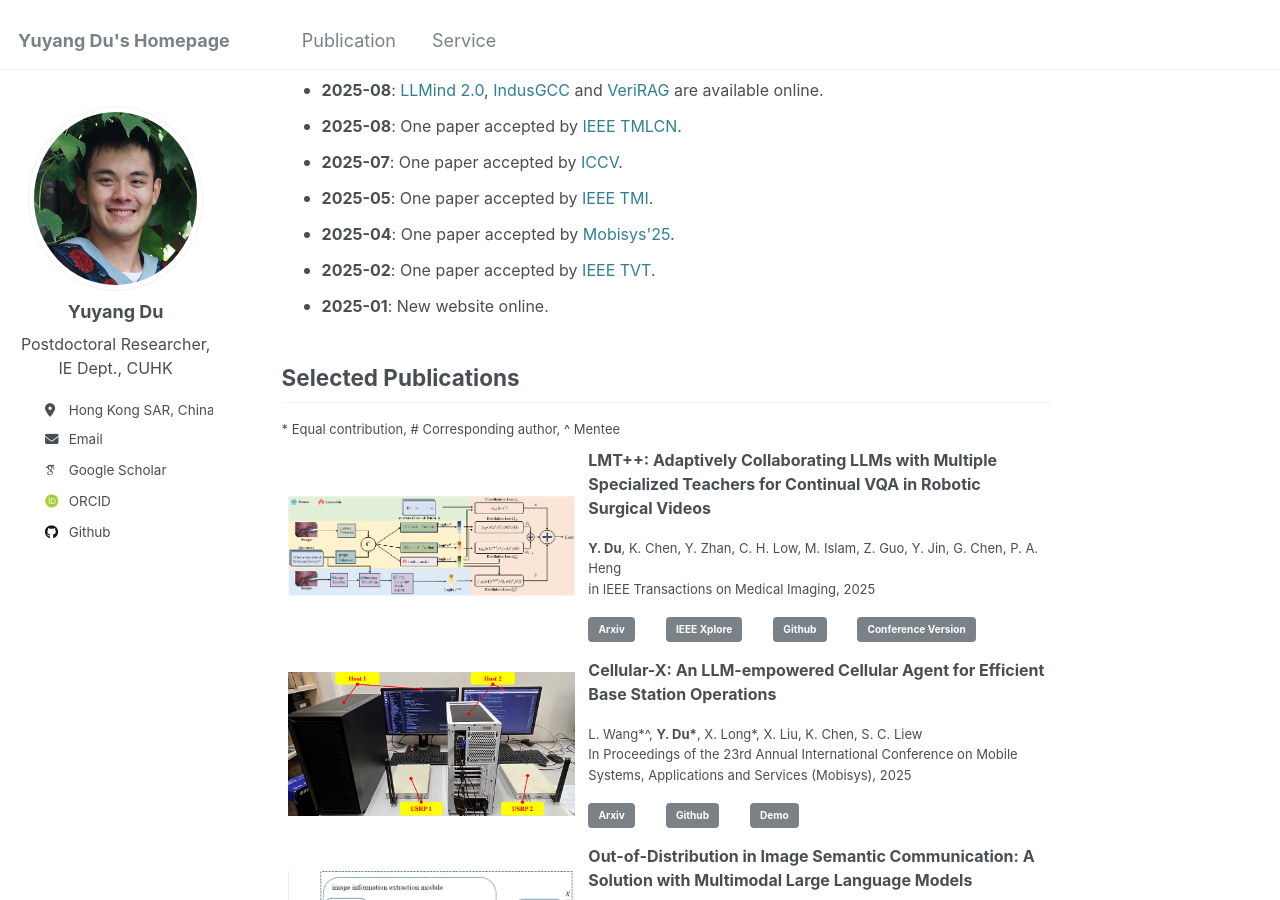
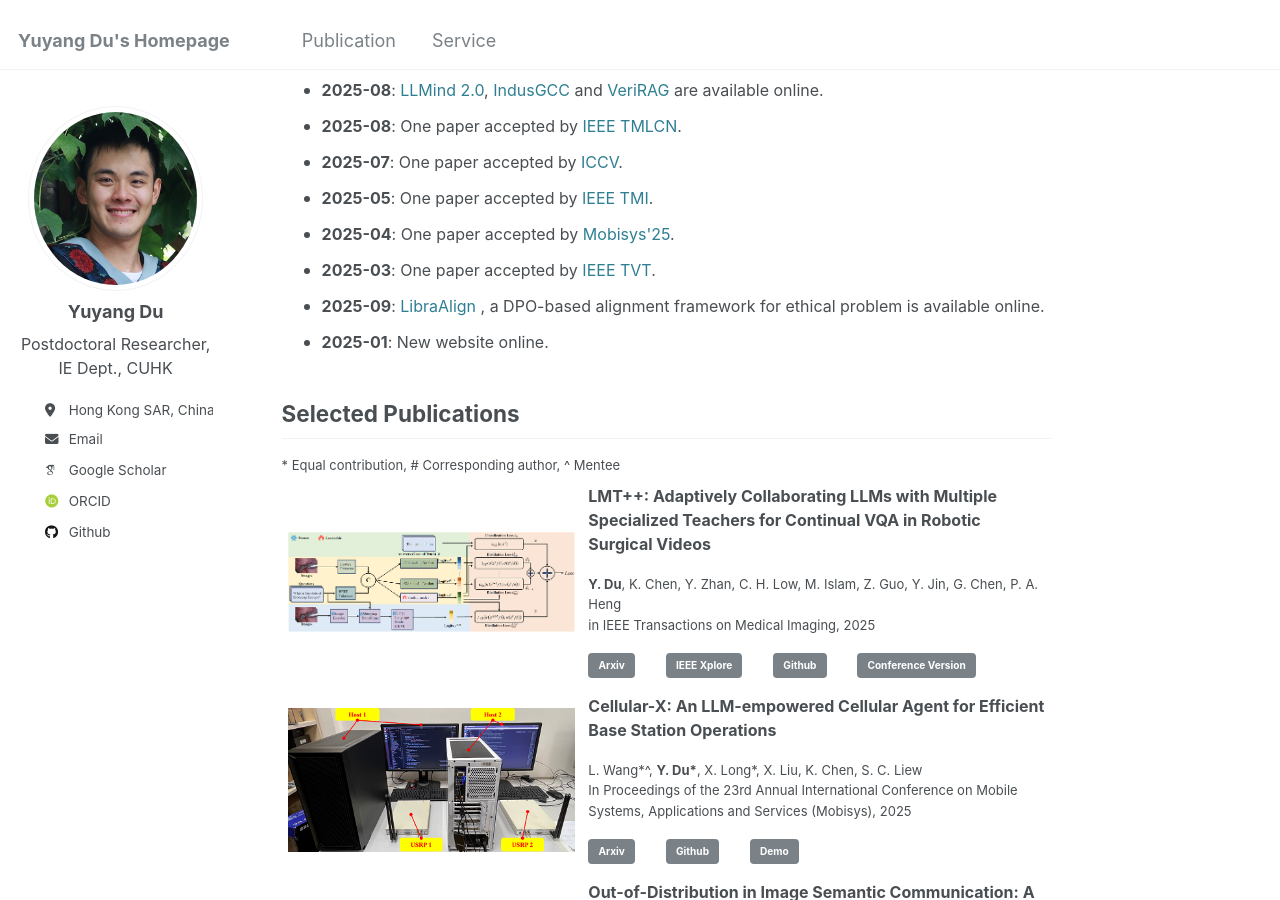
Before and after one commit to yuyangdu01/yuyangdu01.github.io, a Jekyll site: the page built from _pages/about.md, in a window 1280 px wide and 900 px high, scrolled down 450 px. Built offline with Jekyll 4.4.1, drawn with Linux system fonts in a browser that asks for light colours; some web fonts are replaced.

Commit message:
Update about.md

```diff
--- a/_pages/about.md
+++ b/_pages/about.md
@@ -25,7 +25,8 @@ News <font size=3></font>
 * <font size=3><b>2025-07</b>: One paper accepted by <a href="https://openreview.net/forum?id=H57HtksYpC">ICCV</a>.</font>
 * <font size=3><b>2025-05</b>: One paper accepted by <a href="https://ieeexplore.ieee.org/document/11045720">IEEE TMI</a>.</font>
 * <font size=3><b>2025-04</b>: One paper accepted by <a href="https://arxiv.org/abs/2504.13190">Mobisys'25</a>.</font>
-* <font size=3><b>2025-02</b>: One paper accepted by <a href="https://ieeexplore.ieee.org/document/10902223">IEEE TVT</a>.</font>
+* <font size=3><b>2025-03</b>: One paper accepted by <a href="https://ieeexplore.ieee.org/document/10902223">IEEE TVT</a>.</font>
+* <font size=3><b>2025-09</b>: <a href="https://arxiv.org/abs/2501.13952"> LibraAlign </a>, a DPO-based alignment framework for ethical problem is available online.</font>
 * <font size=3><b>2025-01</b>: New website online.</font>
 
 Selected Publications <font size=3></font>
```
